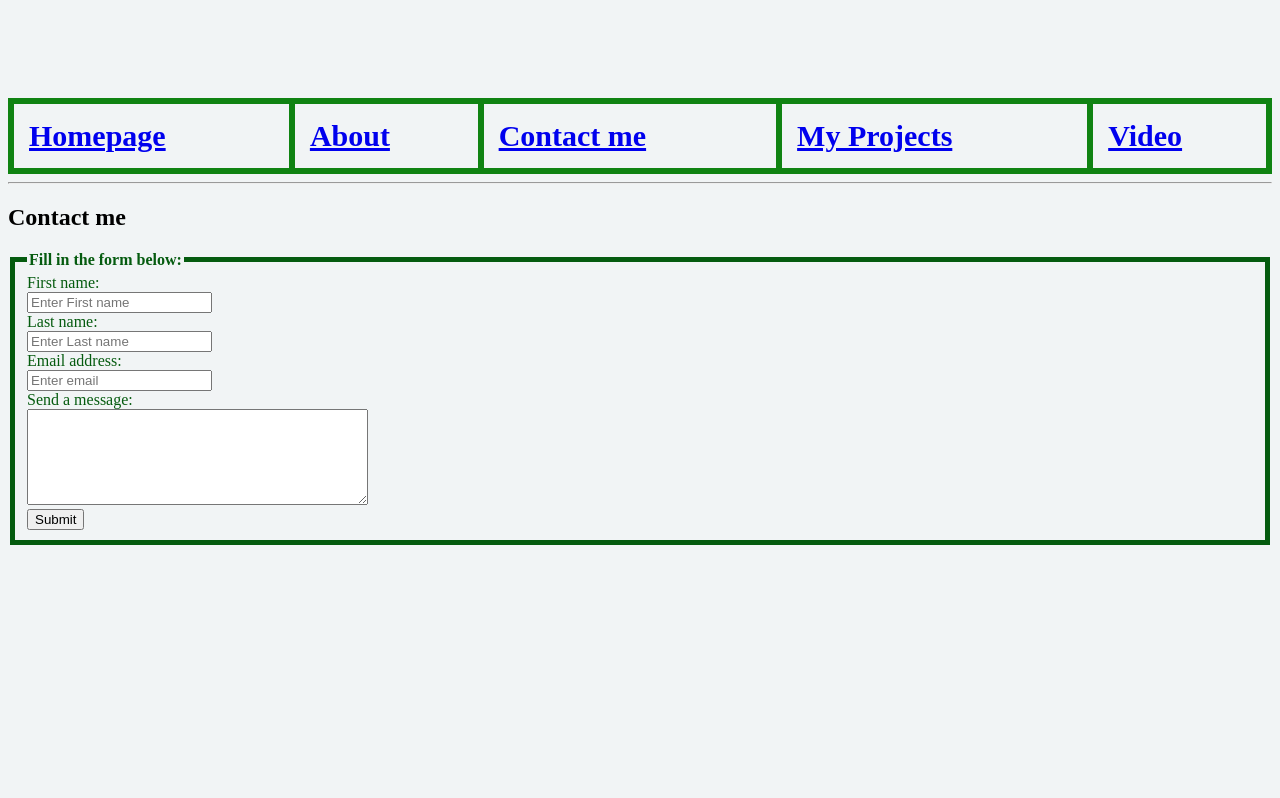
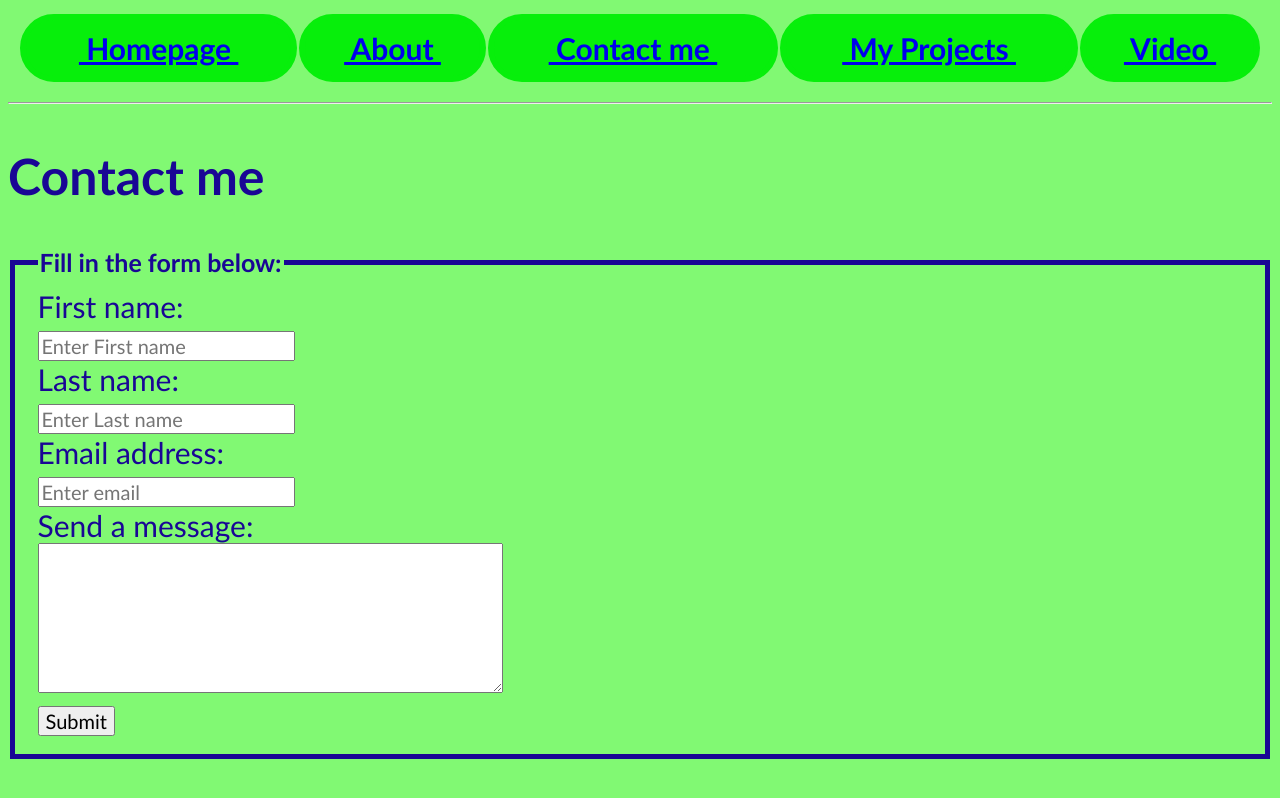
Before and after one commit to yahye416-blip/yahye416, a plain HTML site: page My_Portfolio/contact.html in a window 1280 px wide. Drawn offline with Linux system fonts and the light colour scheme.

Commit message:
modified and removed

```diff
--- a/CSS/css.css
+++ b/CSS/css.css
@@ -1,7 +1,7 @@
 body        {
 
     background-color: #0f1724;
-    background-image: url('sand.jpg!bw700');
+    background-image: url('images.jpeg');
     background-size: 200px 200px;
     background-repeat: round;
     background-attachment: scroll;
@@ -26,7 +26,7 @@ ol          {
     font-size: 40px;
     font-weight: bold;
 }
- th, td   {
+ th {
     border: 4px solid black;
     outline: 5px solid red;
     border-radius: 10px;
@@ -35,9 +35,16 @@ ol          {
     font-weight: bold;
     width: 33%;
     text-align: center;
+    padding: 10px;
 }
 table      {
     margin-left: auto;
     margin-right: auto;
     width: 100%;
 }
+p          {
+    color: rgb(165, 10, 10);
+    border: #0f1724 solid 4px;
+    font-size: 20px;
+    font-weight: bold;
+}
--- a/My_Portfolio/contact.html
+++ b/My_Portfolio/contact.html
@@ -8,37 +8,63 @@
 <body>
     <style>
         legend {
-            color: rgb(5, 91, 15);
+            color: rgb(25, 6, 149);
+            font-size: 25px;
+            font-family: Calibri, 'Trebuchet MS', sans-serif;
         }
         fieldset {
-            color: rgb(5, 91, 15);
-            border: 5px solid rgb(5, 91, 15);
+            color: rgb(25, 6, 149);
+            border: 5px solid rgb(25, 6, 149);
         }
-        table  {
-            border: 3px solid rgb(110, 242, 113);
-            border-collapse: collapse;
-            padding: 15px;
-            text-align: left;
-            width: 100%;
-        }
-   th {
-            border: 6px solid rgb(16, 131, 18);
-            padding: 15px;
-            text-align: left;
-            background-color: rgb(241, 244, 245);
+        form {
+            font-family: Calibri, 'Trebuchet MS', sans-serif;
             font-size: 30px;
         }
+        input {
+            font-size: 20px;
+            font-family: Calibri, 'Trebuchet MS', sans-serif;
+        }
+        textarea {
+            font-size: 20px;
+            font-family: Calibri, 'Trebuchet MS', sans-serif;
+        }
+         table {
+            width: 100%;
+            padding: 10px 10px 10px 10px;
+            margin-top: -6em;
+            text-align: center;
+            font-family: Calibri, 'Trebuchet MS', sans-serif;
+            position: relative;top: 0;
+        }
+
+   th, td {
+            border: 6px solid rgb(7, 239, 11);
+            border-radius: 35px;
+            padding: 10px 10px 10px 10px;
+            margin: 10px 10px 10px 10px;
+            text-align: centre;
+            background-color: rgb(7, 239, 11);
+            text-decoration-color: azure;
+            font-size: 30px;
+            font-family: Calibri, 'Trebuchet MS', sans-serif;
+        }
     body {
-        background-color: rgb(241, 244, 245);
+        background-color: rgba(127, 249, 113, 0.982);
+    }
+    h2 {
+            font-size: 50px;
+            font-family: Calibri, 'Trebuchet MS', sans-serif;
+            color: rgb(25, 6, 149);
+
     }
         </style>
 <table>
 <tr>
-    <th><a href="homepage.html"target="_blank">Homepage</a></th><br>
-    <th><a href="about.html"target="_blank">About</a></th><br>
-    <th><a href="contact.html"target="_blank">Contact me</a></th><br>
-    <th><a href="projects.html"target="_blank">My Projects</a></th><br>
-    <th><a href="videos.html"target="_blank">Video</a></th><br>
+    <th><a href="homepage.html"target="_blank">&nbsp;Homepage&nbsp;</a></th><br>
+    <th><a href="about.html"target="_blank">&nbsp;About&nbsp;</a></th><br>
+    <th><a href="contact.html"target="_blank">&nbsp;Contact me&nbsp;</a></th><br>
+    <th><a href="projects.html"target="_blank">&nbsp;My Projects&nbsp;</a></th><br>
+    <th><a href="videos.html"target="_blank">&nbsp;Video&nbsp;</a></th><br>
 </tr>
 </table>
 <hr>
```
Also changed, not shown: CSS/externalcss.html (+1 -1 lines), My_Portfolio/about.html (+33 -18 lines), My_Portfolio/homepage.html (+37 -16 lines), My_Portfolio/projects.html (+32 -19 lines), My_Portfolio/videos.html (+27 -16 lines), CSS/images.jpeg (added), My_Portfolio/projects_pic1.png, My_Portfolio/projects_pic2.png, My_Portfolio/projects_pic3.png, My_Portfolio/projects_pic4.png, 1 other file.
